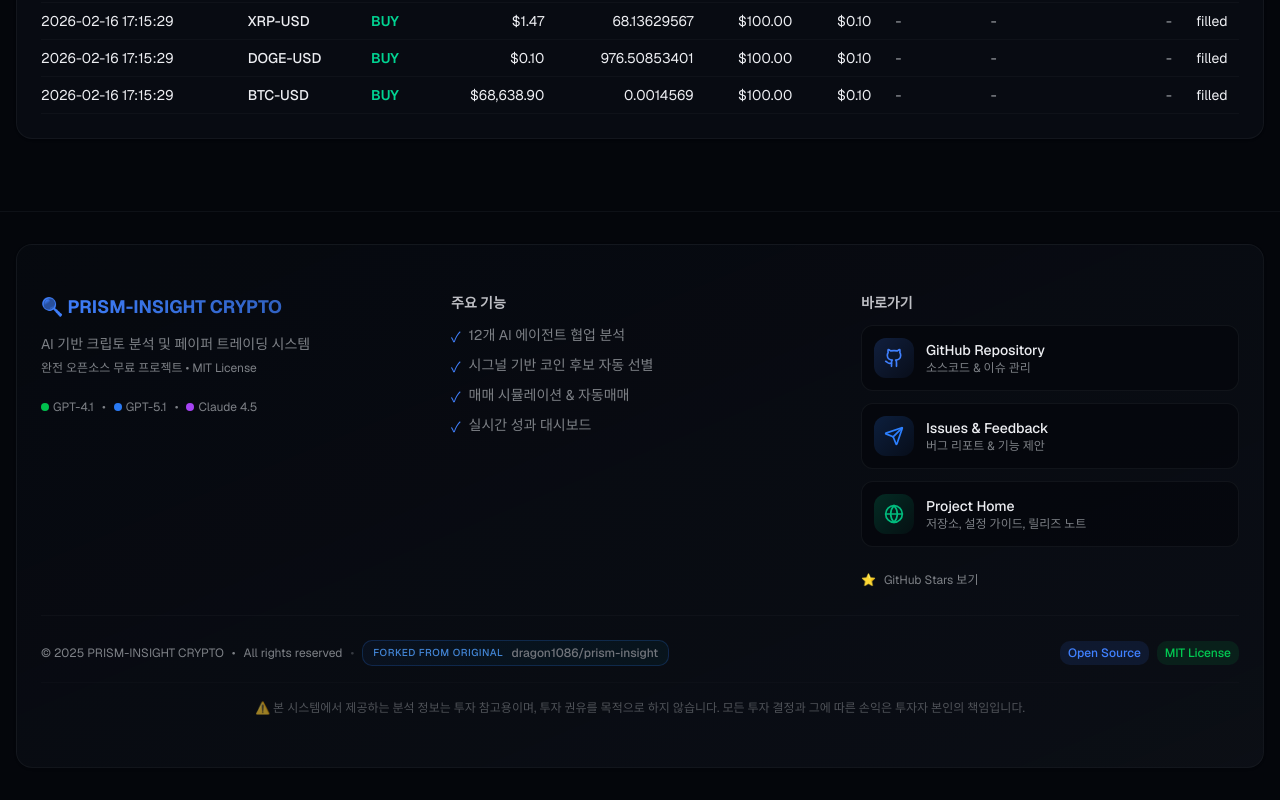
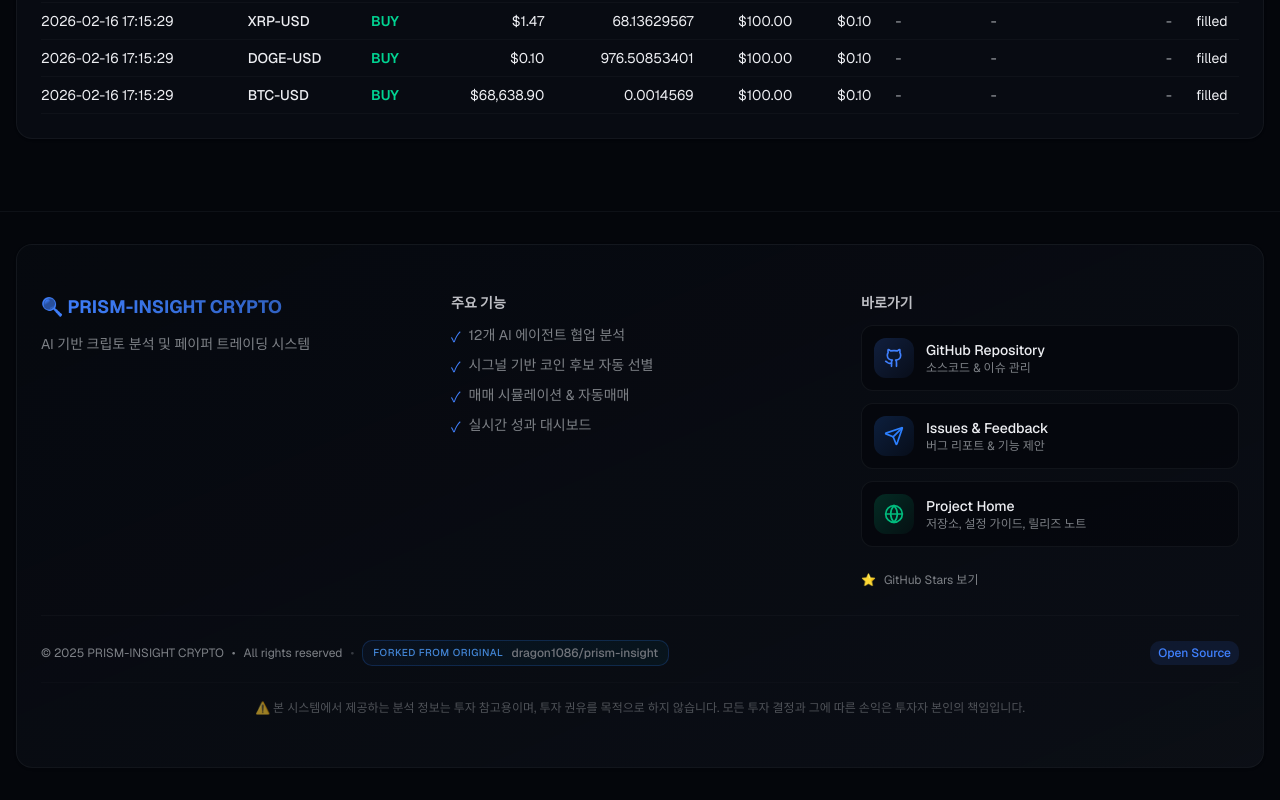
Before and after one commit to don9x2E/prism-insight-crypto, a Next.js app in the folder examples/dashboard/: page / in a window 1280 px wide. Shown: the part 2777-3577 px from the top of the page. Built offline with nearby package versions, Linux system fonts and the light colour scheme.

Commit message:
Trim footer copy for crypto dashboard

```diff
--- a/examples/dashboard/components/project-footer.tsx
+++ b/examples/dashboard/components/project-footer.tsx
@@ -19,29 +19,7 @@ export function ProjectFooter() {
                 </h3>
                 <p className="text-sm text-muted-foreground leading-relaxed">
                   {t("footer.description")}
-                  <br />
-                  <span className="text-xs">
-                    {t("footer.openSource")}
-                  </span>
                 </p>
-                <div className="pt-2">
-                  <div className="flex items-center gap-2 text-xs text-muted-foreground">
-                    <div className="flex items-center gap-1">
-                      <div className="w-2 h-2 rounded-full bg-green-500 animate-pulse" />
-                      <span>GPT-4.1</span>
-                    </div>
-                    <span>•</span>
-                    <div className="flex items-center gap-1">
-                      <div className="w-2 h-2 rounded-full bg-blue-500 animate-pulse" />
-                      <span>GPT-5.1</span>
-                    </div>
-                    <span>•</span>
-                    <div className="flex items-center gap-1">
-                      <div className="w-2 h-2 rounded-full bg-purple-500 animate-pulse" />
-                      <span>Claude 4.5</span>
-                    </div>
-                  </div>
-                </div>
               </div>
 
               {/* 주요 기능 */}
@@ -177,9 +155,6 @@ export function ProjectFooter() {
                   <span className="px-2 py-1 rounded-md bg-primary/10 text-primary text-xs font-medium">
                     Open Source
                   </span>
-                  <span className="px-2 py-1 rounded-md bg-green-500/10 text-green-500 text-xs font-medium">
-                    MIT License
-                  </span>
                 </div>
               </div>
             </div>
```
